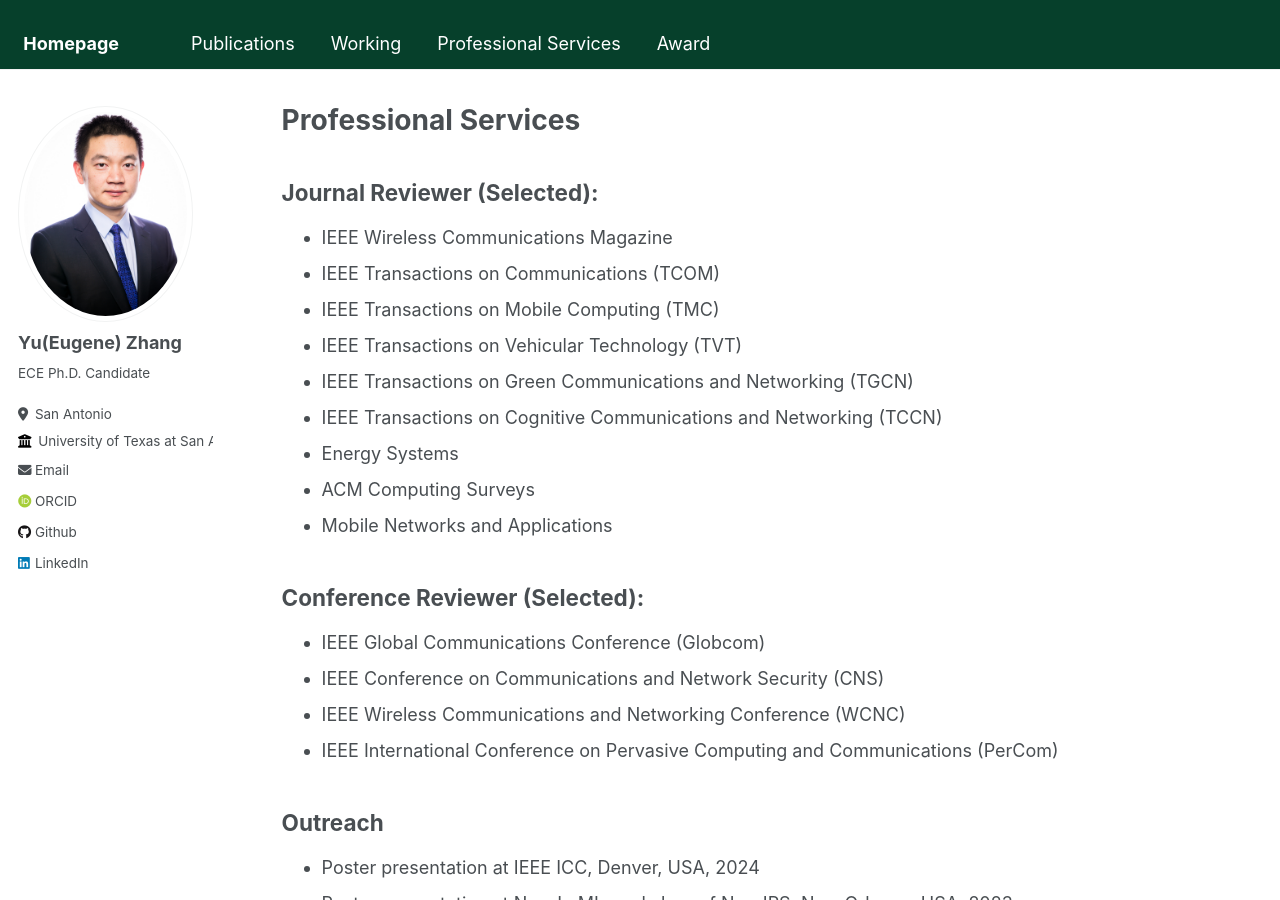
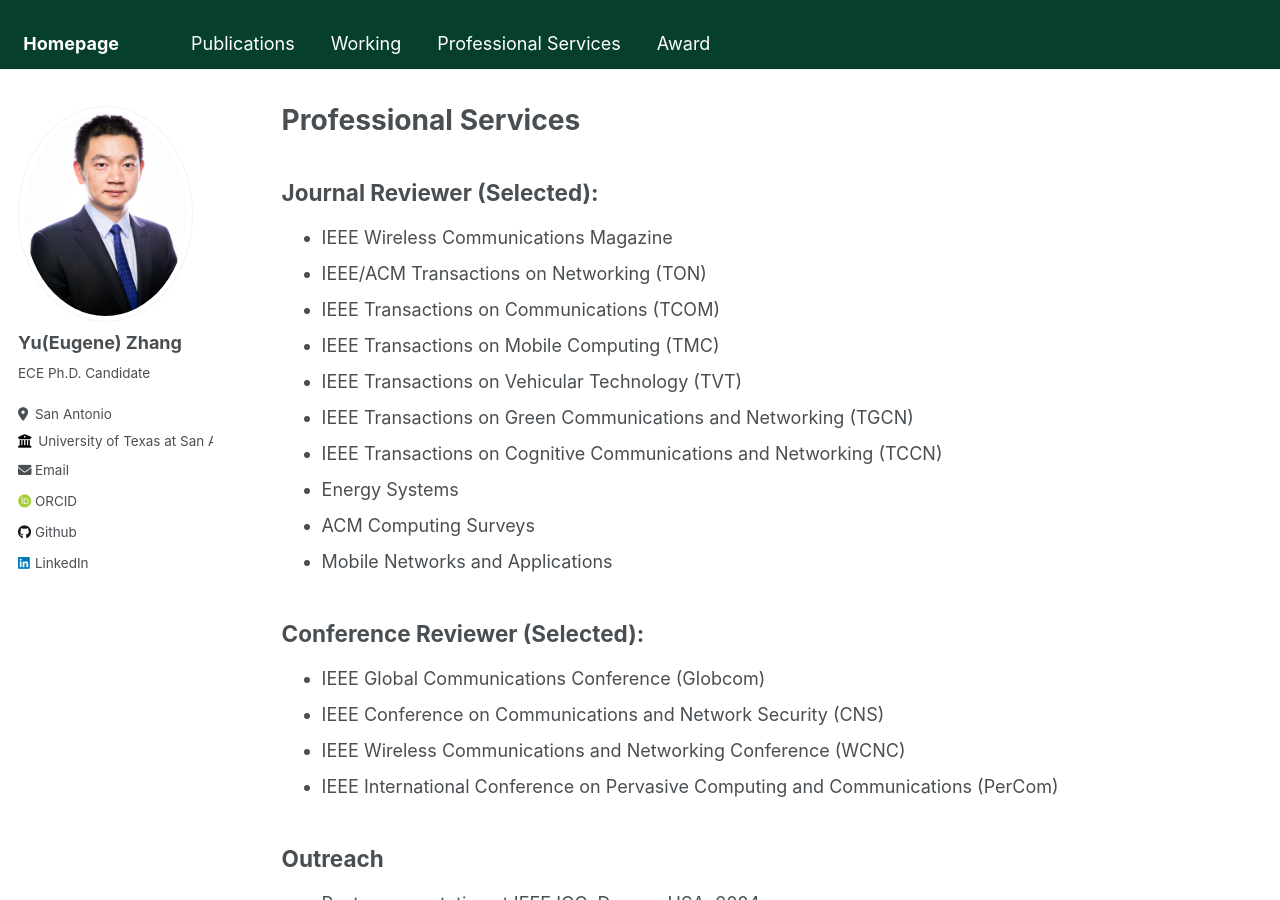
Before and after one commit to Yu-Zhang-Eugene/yu-zhang-eugene.github.io, a Jekyll site: the page built from _pages/professional-services.md, in a window 1280 px wide and 900 px high. Built offline with Jekyll 4.4.1, drawn with Linux system fonts in a browser that asks for light colours; some web fonts are replaced.

Commit message:
Update professional-services.md

```diff
--- a/_pages/professional-services.md
+++ b/_pages/professional-services.md
@@ -8,6 +8,7 @@ author_profile: true
 Journal Reviewer (Selected):
 ------
 - IEEE Wireless Communications Magazine
+- IEEE/ACM Transactions on Networking (TON)
 - IEEE Transactions on Communications (TCOM)
 - IEEE Transactions on Mobile Computing (TMC)
 - IEEE Transactions on Vehicular Technology (TVT)
```
